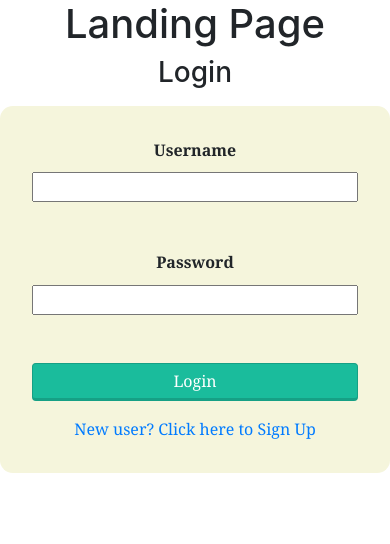
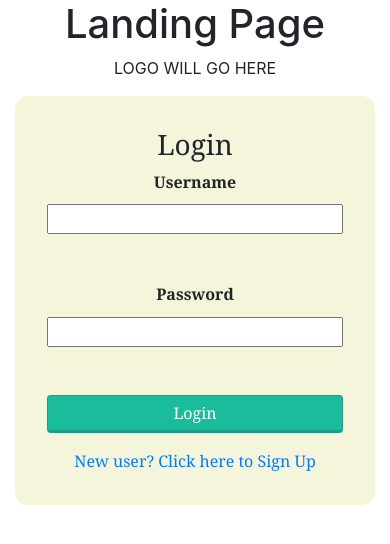
Before and after one commit to Joseph544310/debate-web-app, a React (Create React App) app in the folder client/: page / in a window 390 px wide. Shown: the top 544 px of the page. Built offline with nearby package versions, Linux system fonts and the light colour scheme.

Commit message:
Added responsive grid layout for landing page

```diff
--- a/client/src/components/authentication.js
+++ b/client/src/components/authentication.js
@@ -82,9 +82,9 @@ function Authentication(props) {
   return (
     <div className="Auth">
       {page === 'login'?
-      <div>
+      <div className="form-style-5">
         <h3>Login</h3>
-        <form onSubmit={login} className="form-style-5">
+        <form onSubmit={login}>
           <label htmlFor="username">Username</label>
           <input type='text' id='username' onChange={e => setLoginUsername(e.target.value)} value={loginUsername} required/>
           <label htmlFor="password">Password</label>
@@ -101,9 +101,9 @@ function Authentication(props) {
       </div>
 
       :
-      <div>
+      <div className="form-style-5">
         <h3>Register</h3>
-        <form onSubmit={register} className="form-style-5">
+        <form onSubmit={register}>
           <label htmlFor="username">Username</label>
           <input type='text' id='username' onChange={e => setRegisterUsername(e.target.value)} value={registerUsername} required/>
           <label htmlFor="password">Password</label>
--- a/client/src/containers/landing.js
+++ b/client/src/containers/landing.js
@@ -1,11 +1,18 @@
 import React from 'react'
 import Authentication from '../components/authentication'
+import {Container, Row, Col} from 'react-bootstrap'
 
 const Landing = props => {
     return (
     <div>
         <h1>Landing Page</h1>
-        <Authentication {...props}/>
+        <Container>
+            <Row className="justify-content-around">
+                <Col xs={12} sm={12} md={6} lg={4}>LOGO WILL GO HERE</Col>
+                <Col xs={12} sm={12} md={6} lg={4}><Authentication {...props}/></Col>
+            </Row>
+        </Container>
+
     </div>
 
     );
```
